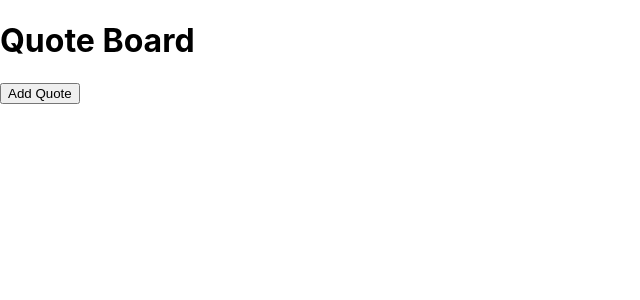
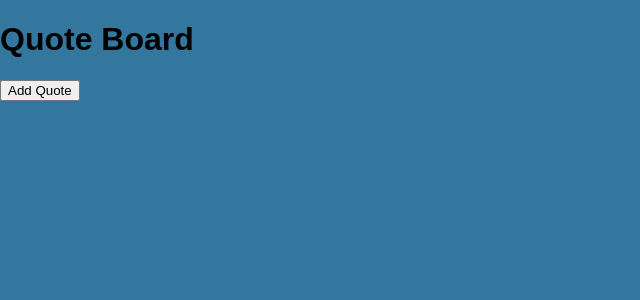
Before and after one commit to DaxJJKelson/WonderfulQuotes, a React (Create React App) app in the folder wonderfulquotes/: page / in a window 1280 px wide. Shown: the top 300 px of the page, without its empty margins (0-640 px from the left). Built offline with nearby package versions, Linux system fonts and the light colour scheme.

Commit message:
updating styling

```diff
--- a/wonderfulquotes/src/App.js
+++ b/wonderfulquotes/src/App.js
@@ -8,7 +8,7 @@
   function addQuoteHandler(quoteText, author) {
     const newQuote = {
       text: quoteText,
-      author: author || "Anonymous",
+      author: author || "Anonymous", // Default author if none provided
       date: new Date().toLocaleDateString(),
     };
 
--- a/wonderfulquotes/src/index.css
+++ b/wonderfulquotes/src/index.css
@@ -1,13 +1,8 @@
+html {
+  font-family: "Noto Sans JP", sans-serif;
+}
+
 body {
   margin: 0;
-  font-family: -apple-system, BlinkMacSystemFont, 'Segoe UI', 'Roboto', 'Oxygen',
-    'Ubuntu', 'Cantarell', 'Fira Sans', 'Droid Sans', 'Helvetica Neue',
-    sans-serif;
-  -webkit-font-smoothing: antialiased;
-  -moz-osx-font-smoothing: grayscale;
+  background-color: #34779e;
 }
-
-code {
-  font-family: source-code-pro, Menlo, Monaco, Consolas, 'Courier New',
-    monospace;
-}
```
